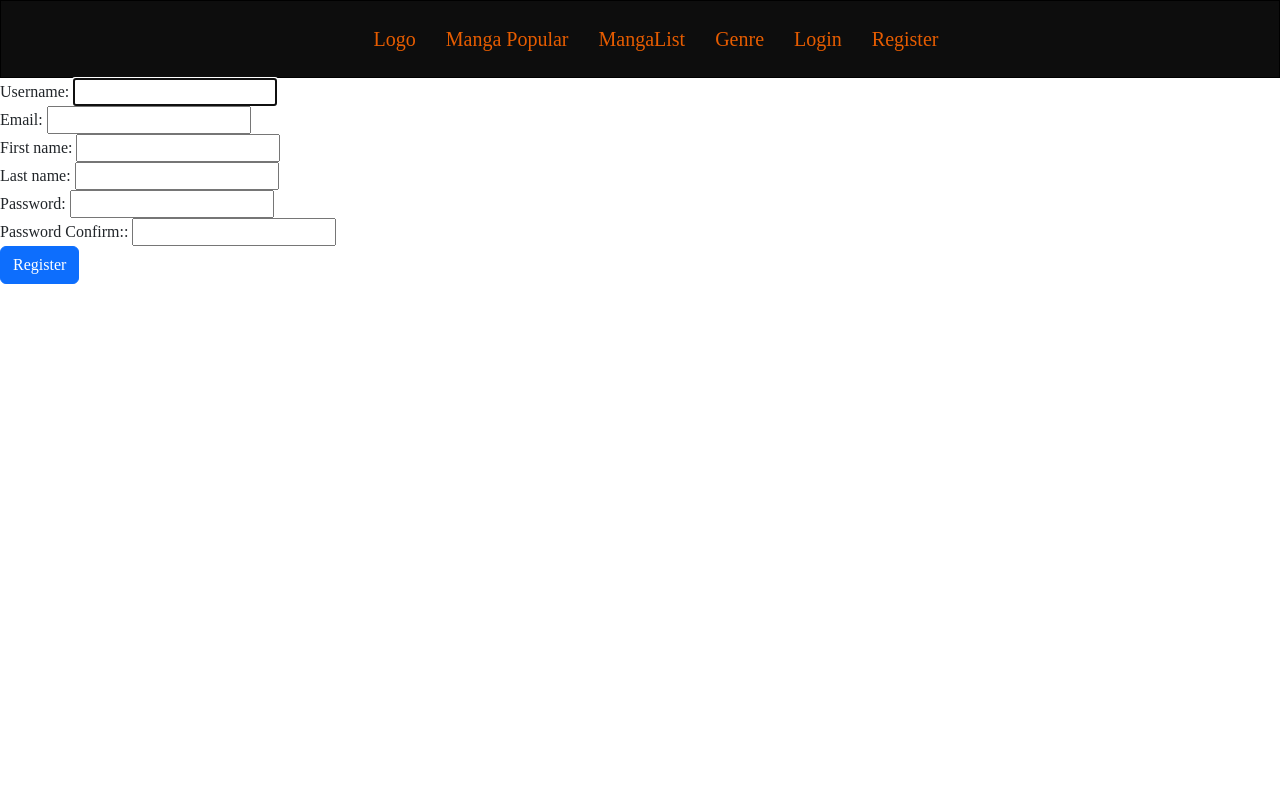
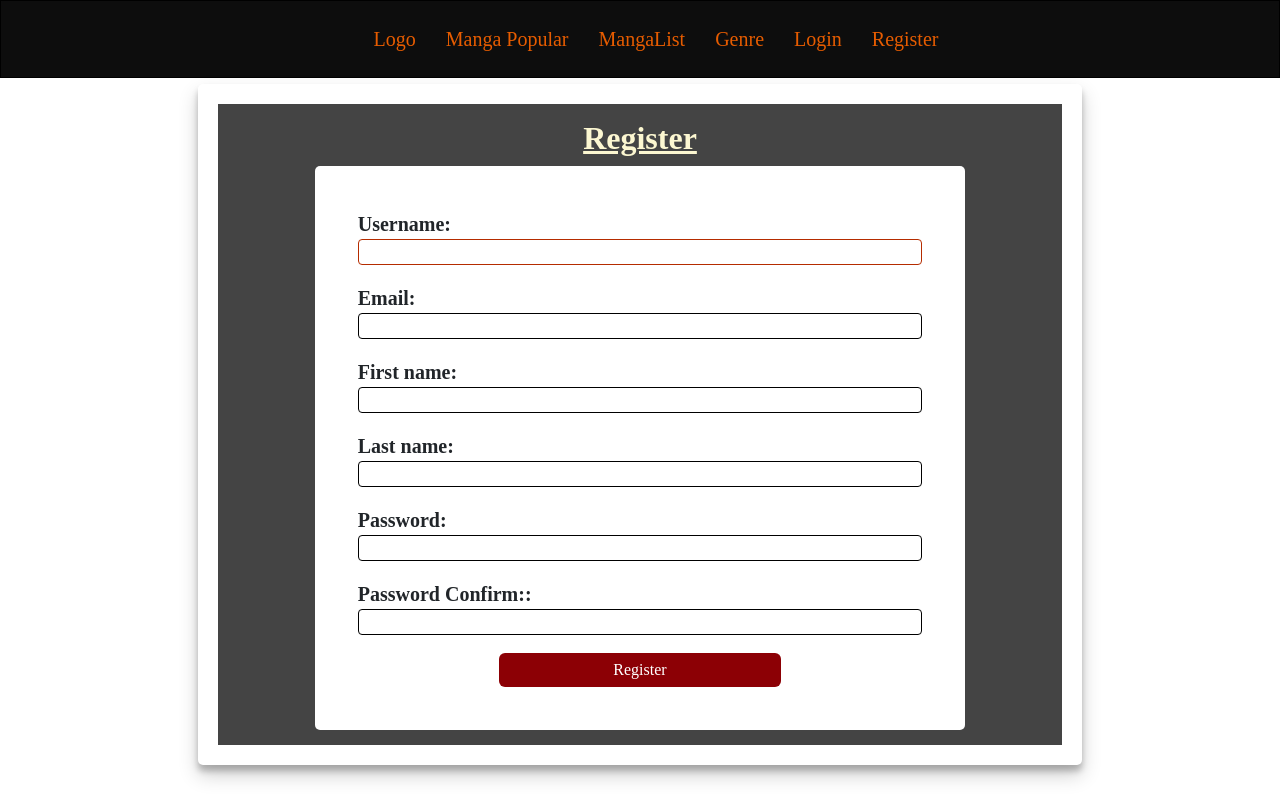
Before and after one commit to Renildo15/MangaCats, a Django app: page /auth/register/ in a window 1280 px wide. Run offline with Django 4.2, Linux system fonts and the light colour scheme; some libraries are stand-ins or nearby versions.

Commit message:
style: adicionando estiloa o register #3

```diff
--- a/core/base_templates/base.html
+++ b/core/base_templates/base.html
@@ -12,7 +12,7 @@
     <link rel="stylesheet" href="https://cdnjs.cloudflare.com/ajax/libs/font-awesome/6.2.1/css/all.min.css" integrity="sha512-MV7K8+y+gLIBoVD59lQIYicR65iaqukzvf/nwasF0nqhPay5w/9lJmVM2hMDcnK1OnMGCdVK+iQrJ7lzPJQd1w==" crossorigin="anonymous" referrerpolicy="no-referrer" />
     <link rel="stylesheet" href="https://cdnjs.cloudflare.com/ajax/libs/font-awesome/6.2.1/css/fontawesome.min.css" integrity="sha512-giQeaPns4lQTBMRpOOHsYnGw1tGVzbAIHUyHRgn7+6FmiEgGGjaG0T2LZJmAPMzRCl+Cug0ItQ2xDZpTmEc+CQ==" crossorigin="anonymous" referrerpolicy="no-referrer" />
     <link rel="stylesheet" href="https://cdnjs.cloudflare.com/ajax/libs/font-awesome/6.2.1/css/solid.min.css" integrity="sha512-6mc0R607di/biCutMUtU9K7NtNewiGQzrvWX4bWTeqmljZdJrwYvKJtnhgR+Ryvj+NRJ8+NnnCM/biGqMe/iRA==" crossorigin="anonymous" referrerpolicy="no-referrer" />
-    <link rel="stylesheet" href="{% static 'css/user_app/style.css' %}">
+    <link rel="stylesheet" type="text/css" href="{% static 'css/user_app/style.css' %}">
     <script src="https://cdnjs.cloudflare.com/ajax/libs/font-awesome/6.2.1/js/all.min.js" integrity="sha512-rpLlll167T5LJHwp0waJCh3ZRf7pO6IT1+LZOhAyP6phAirwchClbTZV3iqL3BMrVxIYRbzGTpli4rfxsCK6Vw==" crossorigin="anonymous" referrerpolicy="no-referrer"></script>
 
     {% endblock head %}
--- a/core/static/css/user_app/style.css
+++ b/core/static/css/user_app/style.css
@@ -15,34 +15,36 @@
     font-family: 'Sofia', 'sans-serif';
 }
 
+
 .login .content{
     display: flex;
     align-items: center;
     justify-content: center;
     height: 520px;
     margin: 6px;
+    border: 1px solid black;
 
 }
-
+.register .content .form-div,
 .login .content .form-div{
     border-radius: 5px;
     padding: 20px;
     width: 80%;
     box-shadow: 0 10px 20px rgba(0,0,0,0.19), 0 6px 6px rgba(0,0,0,0.23);
 }
-
+.register .content .form-div form,
 .login .content .form-div form{
     background-color: var(--color1);
     padding: 15px;
 }
-
+.register .content .form-div form h2,
 .login .content .form-div form h2{
     text-align: center;
     color: var(--color2);
     font-weight: bolder;
     text-decoration: underline;
 }
-
+.register .content .form-div form .form,
 .login .content .form-div form .form{
     width: 80%;
     border-radius: 5px;
@@ -50,36 +52,36 @@
     margin: 0 auto;
     padding: 30px;
 }
-
+.register .content .form-div form .form .inputs,
 .login .content .form-div form .form .inputs{
     padding: 5px 5px;
     margin: 8px;
 }
-
 .login .content .form-div form .form .inputs label{
     display: block;
     font-weight: bold;
     font-size: 20px;
 }
-
+.register .content .form-div form .form .inputs input,
 .login .content .form-div form .form .inputs input{
     width: 100%;
     padding: 0 5px;
     border-radius: 4px;
     border: 1px solid black;
 }
+.register .content .form-div form .form .inputs input:focus,
 .login .content .form-div form .form .inputs input:focus{
     outline: none;
     border: 1px solid var(--color4);
     padding-left: 0 5px;
 }
-
+.register .content .form-div form .form .button,
 .login .content .form-div form .form .button{
     padding: 5px 5px;
     margin: 8px;
     text-align: center;
 }
-
+.register .content .form-div form .form .button input,
 .login .content .form-div form .form .button input{
     width: 50%;
     padding: 0 5px;
@@ -88,7 +90,7 @@
     padding: 5px;
     cursor: pointer;
 }
-
+.register .content .form-div form .form .button input:hover,
 .login .content .form-div form .form .button input:hover{
     background-color: var(--color4);
     transition: 0.3s;
@@ -122,4 +124,19 @@
     transition: 0.3s;
     padding: 3px;
     border-radius: 3px;
+    background-color: white;
 }
+
+.register .content{
+    display: flex;
+    align-items: center;
+    justify-content: center;
+    margin: 6px;
+
+}
+
+.register .content .form-div form .form .inputs label{
+    display: block;
+    font-weight: bold;
+    font-size: 20px;
+}
--- a/core/user_app/templates/pages/login.html
+++ b/core/user_app/templates/pages/login.html
@@ -17,7 +17,7 @@
                    <div class="form">
 
                         <div class="inputs">
-                            {{form_login.username.errors}}
+                            {{form_login.username.error}}
                             <label>Username: </label>
                             {{form_login.username}}
                         </div>
--- a/core/user_app/templates/pages/register_user.html
+++ b/core/user_app/templates/pages/register_user.html
@@ -2,47 +2,56 @@
 {% block title %}Register User{% endblock title %}
 
 {% block content %}
+<div class="container register">
+    <div class="content">
+        <div class="form-div">
             <form method="post">
                 {% csrf_token %}
-
-        <div class="form-group">
+                <h2>Register</h2>
+                <div class="form">
+                    <div  class="inputs">
                         {{form_user.username.errors}}
                         <label>Username: </label>
                         {{form_user.username}}
                     </div>
 
-        <div class="form-group">
+                    <div  class="inputs">
                         {{form_user.email.errors}}
                         <label>Email: </label>
                         {{form_user.email}}
                     </div>
 
-        <div class="form-group">
+                    <div class="inputs">
                         {{form_user.first_name.errors}}
                         <label>First name: </label>
                         {{form_user.first_name}}
                     </div>
 
-        <div class="form-group">
+                    <div  class="inputs">
                         {{form_user.last_name.errors}}
                         <label>Last name: </label>
                         {{form_user.last_name}}
                     </div>
 
-        <div class="form-group">
+                    <div  class="inputs">
                         {{form_user.password1.errors}}
                         <label>Password: </label>
                         {{form_user.password1}}
                     </div>
 
-        <div class="form-group">
+                    <div  class="inputs">
                         {{form_user.password2.errors}}
                         <label>Password Confirm:: </label>
                         {{form_user.password2}}
                     </div>
 
-        <div class="form-group">
-            <input type="submit" value="Register" class="btn btn-primary">
+                    <div class="button">
+                        <input type="submit" value="Register" class="btn btn-primary btn-register">
+                    </div>
                 </div>
             </form>
+        </div>
+    </div>
+</div>
+
 {% endblock content %}
--- a/core/user_app/views.py
+++ b/core/user_app/views.py
@@ -49,7 +49,7 @@ def login_user(request):
         form_login = AuthenticationForm()
 
     context = {
-        "form_login": form_login
+        "form_login": form_login,
     }
 
     return render(request, "pages/login.html", context)
```
Lines whose indentation alone changed are shown as unchanged.
